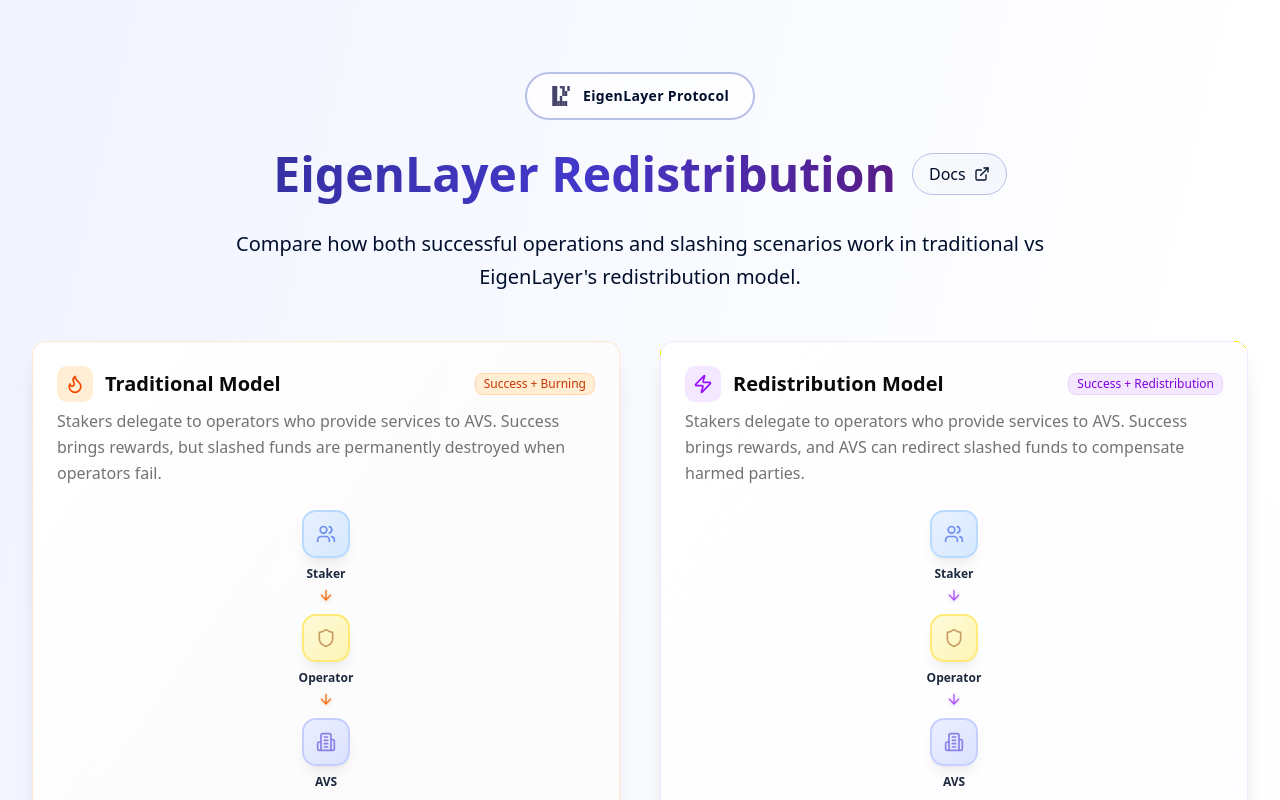
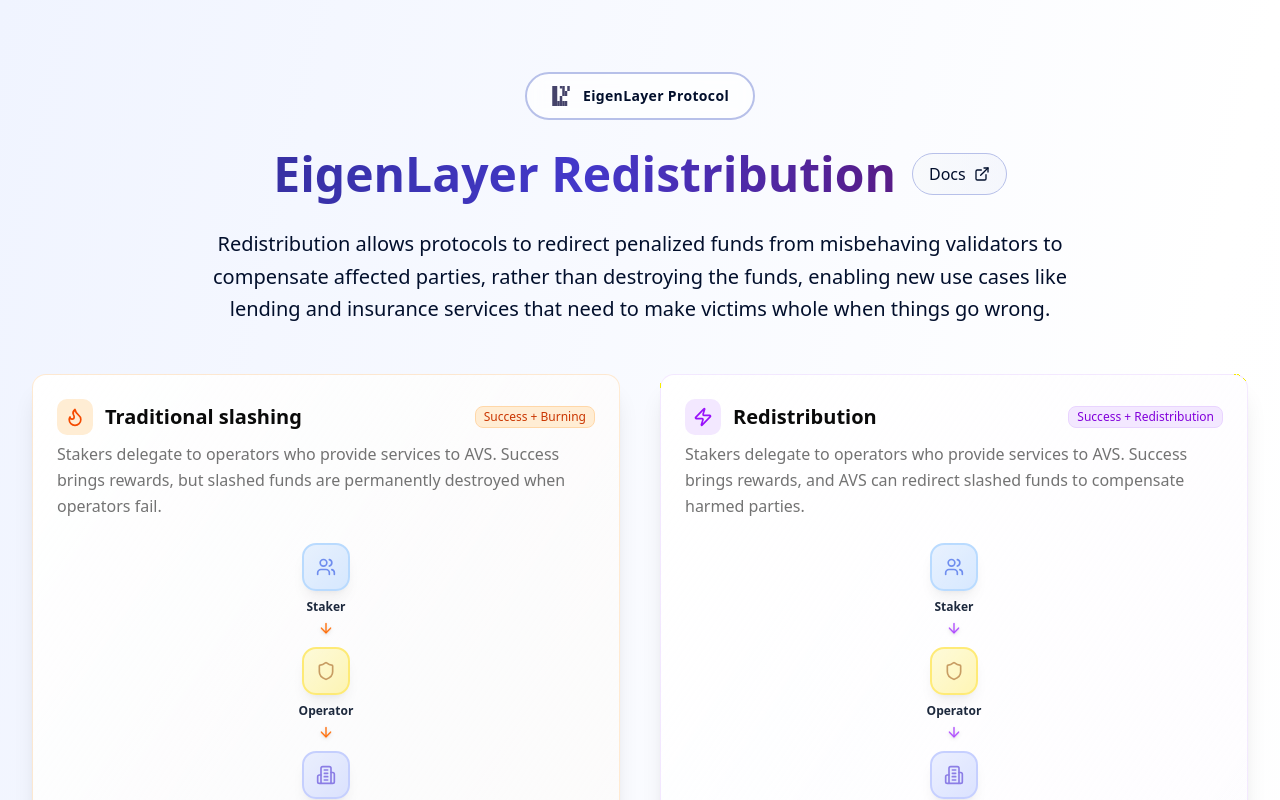
Before and after one commit to dabit3/eigenlayer-redistribution-visualization, a Next.js app: page / in a window 1280 px wide. Shown: the top 800 px of the page. Built offline with nearby package versions, Linux system fonts and the light colour scheme.

Commit message:
updates to language

```diff
--- a/components/SlashingVisualization.tsx
+++ b/components/SlashingVisualization.tsx
@@ -89,7 +89,7 @@
               <ExternalLink className="h-4 w-4 group-hover:rotate-12 transition-transform duration-200" />
             </a>
           <p className="text-xl max-w-4xl mx-auto leading-relaxed" style={{color: '#020F2C'}}>
-            Compare how both successful operations and slashing scenarios work in traditional vs EigenLayer's redistribution model.
+          Redistribution allows protocols to redirect penalized funds from misbehaving validators to compensate affected parties, rather than destroying the funds, enabling new use cases like lending and insurance services that need to make victims whole when things go wrong.
           </p>
         </div>
 
@@ -102,7 +102,7 @@
                   <div className="p-2 bg-orange-100 rounded-lg">
                     <Flame className="h-5 w-5 text-orange-600" />
                   </div>
-                  Traditional Model
+                  Traditional slashing
                 </CardTitle>
                 <Badge className="bg-orange-100 text-orange-700 border-orange-200">Success + Burning</Badge>
               </div>
@@ -199,7 +199,7 @@
                   <div className="p-2 bg-purple-100 rounded-lg">
                     <Zap className="h-5 w-5 text-purple-600" />
                   </div>
-                  Redistribution Model
+                  Redistribution
                 </CardTitle>
                 <Badge className="bg-purple-100 text-purple-700 border-purple-200">Success + Redistribution</Badge>
               </div>
```
